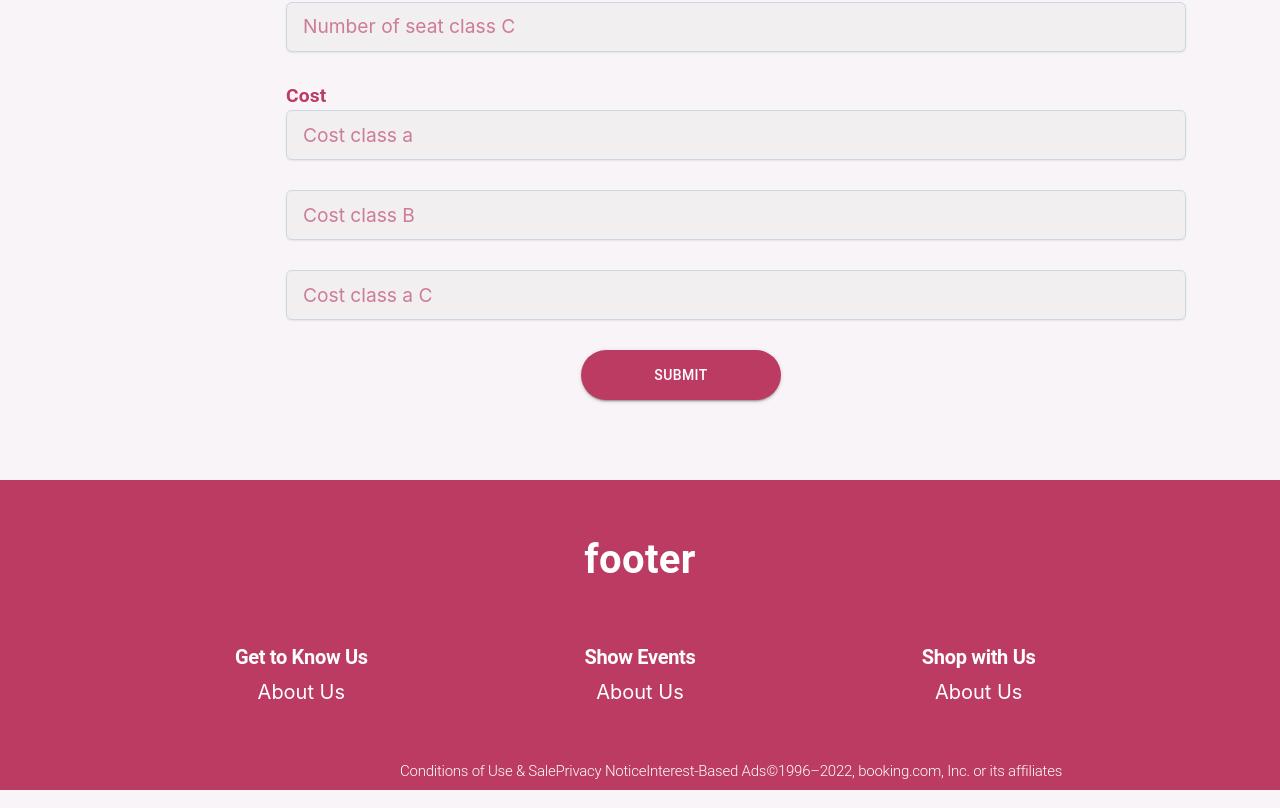
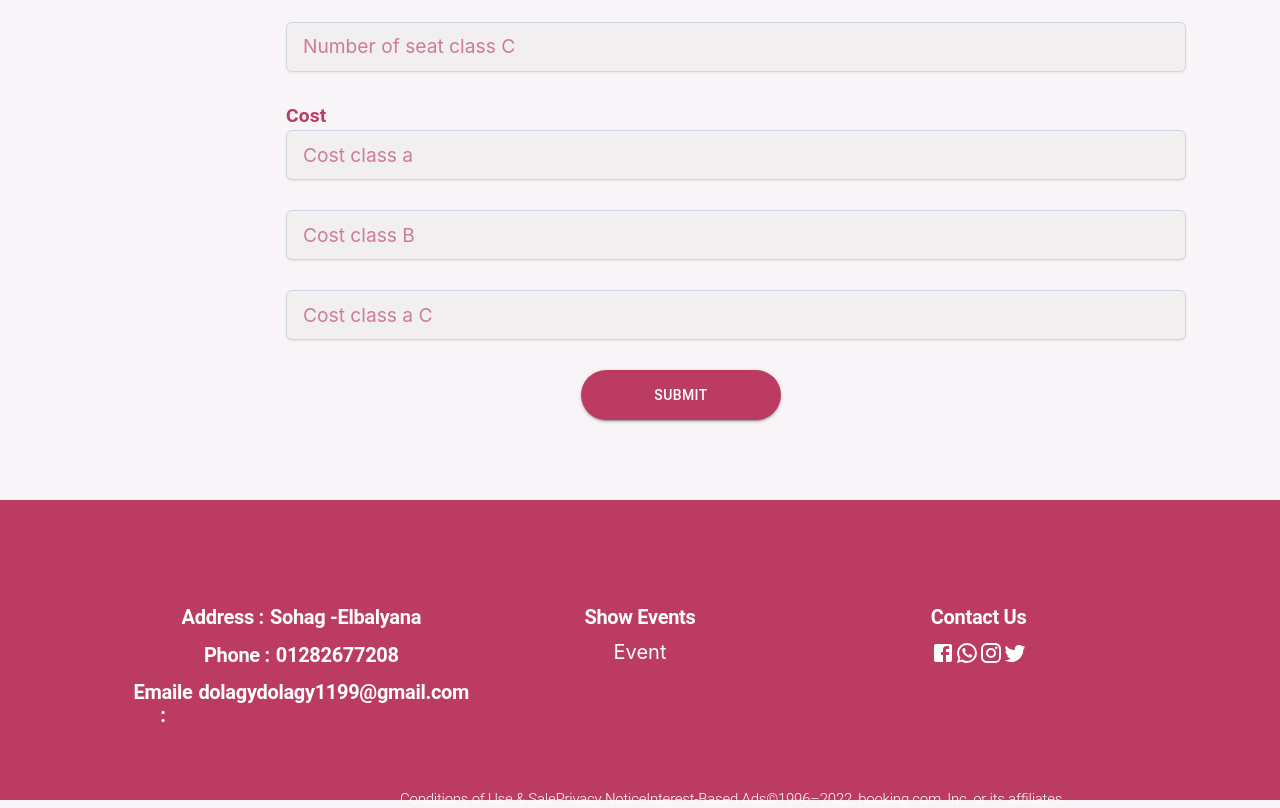
Before and after one commit to Dolagy1199/project_graduation, a React (Create React App) app: page /AddEvent in a window 1280 px wide. Shown: the part 1215-2023 px from the top of the page. Built offline with nearby package versions, Linux system fonts and the light colour scheme.

Commit message:
neeeeeeeew

```diff
--- a/src/Components/AddEvent.js
+++ b/src/Components/AddEvent.js
@@ -139,7 +139,7 @@ class AddEvent extends Component {
                         <label className='labelevent2'> Hall Name </label>
                         <Drop className='drop' />
 
-                        <Typography className='labelevent'> Available seat  </Typography>
+                        <Typography className='labelevent' sx={{marginTop:"20px"}}> Available seat  </Typography>
                         <Input
                             size="lg"
                             placeholder="Number of seat class a"
--- a/src/Components/Footer.js
+++ b/src/Components/Footer.js
@@ -5,6 +5,11 @@ import './index.css';
 import Box from '@mui/material/Box';
 import Grid from '@mui/material/Grid';
 import { Link } from '@mui/material';
+import HomeIcon from '@mui/icons-material/Home';
+import FacebookIcon from '@mui/icons-material/Facebook';
+import WhatsAppIcon from '@mui/icons-material/WhatsApp';
+import InstagramIcon from '@mui/icons-material/Instagram';
+import TwitterIcon from '@mui/icons-material/Twitter';
 
 class Footer extends Component {
     render() {
@@ -16,9 +21,6 @@ class Footer extends Component {
 
 
             <div className="footer" >
-                <Typography color="#ffff" fontWeight="bold" fontSize={40} textAlign="center">
-                    footer
-                </Typography>
 
                 <Box sx={{
                     padding: 7,
@@ -28,14 +30,46 @@ class Footer extends Component {
                 }}>
                     <Grid container spacing={1}>
                         <Grid item xs={4}>
-                            <Typography fontSize={20} gutterBottom variant="h1" component="div" fontWeight="bold" color={"#ffffff"}  >
-                                Get to Know Us
+                            <Typography fontSize={20} gutterBottom variant="h1" component="div" fontWeight="bold" sx={{
+                                display: "flex",
+                                justifyContent: "center",
+                                color: "white",
 
+
+                            }}  >
+
+                                Address  : <Typography fontSize={20} gutterBottom variant="h1" component="div" fontWeight="bold" sx={{ marginLeft: "6px" }} >
+                                    Sohag -Elbalyana
+                                </Typography>
                             </Typography>
-                            <Link fontSize={20} gutterBottom color={"#ffffff"} fontWeight={400}
-                                href="#" underline="none" >
-                                About Us
-                            </Link>
+
+
+                            <Typography fontSize={20} gutterBottom variant="h1" component="div" fontWeight="bold" sx={{
+                                display: "flex",
+                                justifyContent: "center",
+                                color: "white",
+
+                            }}  >
+                                Phone : <Typography fontSize={20} gutterBottom variant="h1" component="div" fontWeight="bold" sx={{ marginLeft: "6px" }} >
+                                    01282677208
+                                </Typography>
+                            </Typography>
+
+
+                            <Typography fontSize={20} gutterBottom variant="h1" component="div" fontWeight="bold" sx={{
+                                display: "flex",
+                                justifyContent: "center",
+                                color: "white",
+                                alignItems:"left"
+
+                            }}  >
+                                Emaile  : <Typography fontSize={20} gutterBottom variant="h1" component="div" fontWeight="bold" sx={{ marginLeft: "6px" }} >
+                                    dolagydolagy1199@gmail.com
+                                </Typography>
+                            </Typography>
+
+
+
                         </Grid>
                         <Grid item xs={4}>
                             <Typography fontSize={20} gutterBottom variant="h1" component="div" fontWeight="bold" color={"#ffffff"}  >
@@ -43,16 +77,21 @@ class Footer extends Component {
                             </Typography>
                             <Link fontSize={20} gutterBottom color={"#ffffff"} fontWeight={400}
                                 href="#" underline="none" >
-                                About Us
+                                Event
                             </Link>
                         </Grid>
                         <Grid item xs={4}>
                             <Typography fontSize={20} gutterBottom variant="h1" component="div" fontWeight="bold" color={"#ffffff"}  >
-                                Shop with Us
+                                Contact Us
                             </Typography>
                             <Link fontSize={20} gutterBottom color={"#ffffff"} fontWeight={400}
                                 href="#" underline="none" >
-                                About Us
+                                    <div className='icon'>
+                                <FacebookIcon />
+                                <WhatsAppIcon />
+                                < InstagramIcon />
+                                <TwitterIcon/>
+                                </div>
                             </Link>
 
                         </Grid>
--- a/src/Components/index.css
+++ b/src/Components/index.css
@@ -136,7 +136,7 @@
 
 .footer {
     background-color: #BB3B62;
-    height: 310px;
+    height: 300px;
 
     padding-top: 50px;
     margin-top: 30px;
@@ -353,7 +353,7 @@
 .drop {
 
     margin-left: 50%;
-
+    justify-content: "center";
 
 }
 
@@ -364,3 +364,6 @@
     font-weight: bold;
     margin-top: 10px;
 }
+.icon{
+    padding:auto;
+}
```
